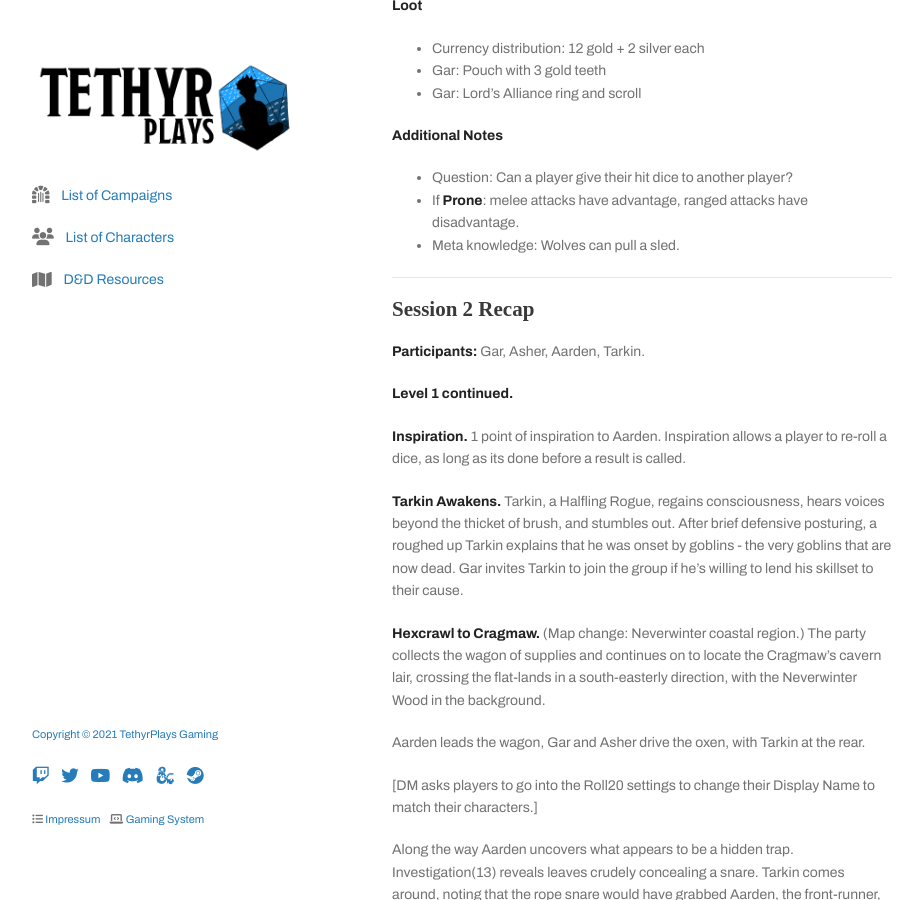
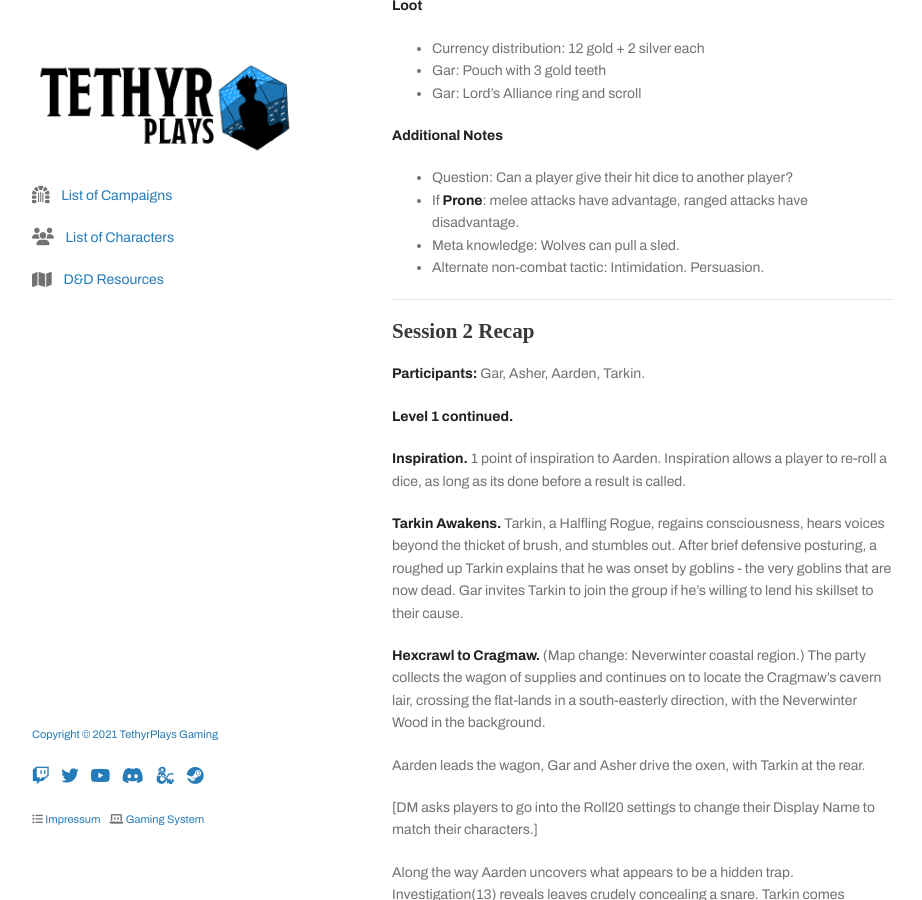
Before and after one commit to tethyrplays/tethyrplays, a Jekyll site: the page built from campaign/2021-lmop-with-dm-nicole.md, in a window 1280 px wide and 900 px high, scrolled down 4359 px. Shown: the whole window, without its empty margins (178-1100 px from the left). Built offline with Jekyll 4.4.1, drawn with Linux system fonts in a browser that asks for light colours; nearby versions of some CDN libraries; some web fonts are replaced; our own code applies the rules of GitHub Pages for plain Markdown files; the repository's description, which GitHub fills in, is left out.

Commit message:
Update 2021-lmop-with-dm-nicole.md

```diff
--- a/campaign/2021-lmop-with-dm-nicole.md
+++ b/campaign/2021-lmop-with-dm-nicole.md
@@ -135,6 +135,7 @@ Tarkin finds 22 gold + 12 silver among all the goblin corpses, and a small pouch
 - Question: Can a player give their hit dice to another player?
 - If **Prone**: melee attacks have advantage, ranged attacks have disadvantage.
 - Meta knowledge: Wolves can pull a sled.
+- Alternate non-combat tactic: Intimidation. Persuasion.
 
 
 ---
```
